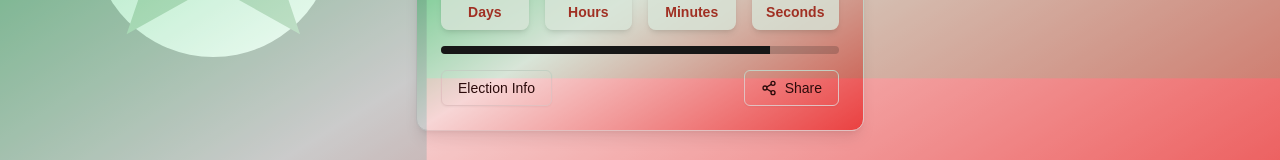
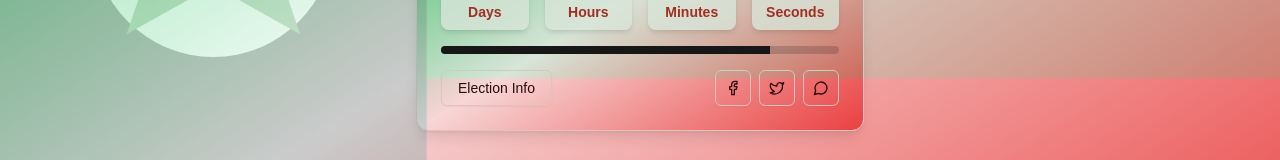
Before and after one commit to rimoza/sl-elections-countdown, a Next.js app: page / in a window 1280 px wide. Shown: the part 464-624 px from the top of the page. Built offline with nearby package versions, Linux system fonts and the light colour scheme.

Commit message:
feat: add improvements

```diff
--- a/package.json
+++ b/package.json
@@ -10,6 +10,7 @@
   },
   "dependencies": {
     "@radix-ui/react-alert-dialog": "^1.1.1",
+    "@radix-ui/react-dialog": "^1.1.1",
     "@radix-ui/react-icons": "^1.3.0",
     "@radix-ui/react-progress": "^1.1.0",
     "@radix-ui/react-slot": "^1.1.0",
--- a/src/components/countdown-timer.tsx
+++ b/src/components/countdown-timer.tsx
@@ -1,11 +1,62 @@
 "use client";
 
-import { useState, useEffect } from 'react';
-import { Card, CardContent, CardHeader, CardTitle } from '@/components/ui/card';
-import { Button } from '@/components/ui/button';
-import { AlertDialog, AlertDialogAction, AlertDialogContent, AlertDialogDescription, AlertDialogFooter, AlertDialogHeader, AlertDialogTitle, AlertDialogTrigger } from '@/components/ui/alert-dialog';
-import { Progress } from '@/components/ui/progress';
-import { Share2 } from 'lucide-react';
+import { useState, useEffect } from "react";
+import { Card, CardContent, CardHeader, CardTitle } from "@/components/ui/card";
+import { Button } from "@/components/ui/button";
+import { Progress } from "@/components/ui/progress";
+import { Facebook, Twitter, MessageCircle } from "lucide-react";
+import {
+  Dialog,
+  DialogContent,
+  DialogDescription,
+  DialogHeader,
+  DialogTitle,
+  DialogTrigger,
+} from "@/components/ui/dialog";
+
+const ElectionInfoModal = () => (
+  <Dialog>
+    <DialogTrigger asChild>
+      <Button variant="outline">Election Info</Button>
+    </DialogTrigger>
+    <DialogContent className="sm:max-w-[425px]">
+      <DialogHeader>
+        <DialogTitle>Somaliland Presidential Election 2024</DialogTitle>
+        <DialogDescription>
+          Key information about the upcoming election
+        </DialogDescription>
+      </DialogHeader>
+      <div className="grid gap-4 py-4">
+        <div className="grid grid-cols-4 items-center gap-4">
+          <h3 className="font-bold col-span-4">Date: November 13, 2024</h3>
+        </div>
+        <div className="grid grid-cols-4 items-center gap-4">
+          <p className="col-span-4">
+            The Somaliland presidential election is a crucial democratic event
+            where citizens elect their next president. Here are some key points:
+          </p>
+        </div>
+        <ul className="list-disc pl-5 space-y-2">
+          <li>Voter registration is required to participate.</li>
+          <li>The election uses a first-past-the-post voting system.</li>
+          <li>
+            Candidates must be Somaliland citizens, Muslim, and at least 40
+            years old.
+          </li>
+          <li>
+            International observers are typically invited to monitor the
+            election process.
+          </li>
+          <li>Results are usually announced within a week of the election.</li>
+        </ul>
+        <p>
+          Stay informed and make sure your voice is heard in this important
+          democratic process!
+        </p>
+      </div>
+    </DialogContent>
+  </Dialog>
+);
 
 const CountdownTimer = () => {
   const [timeLeft, setTimeLeft] = useState({
@@ -17,8 +68,8 @@
   const [progress, setProgress] = useState(0);
 
   useEffect(() => {
-    const targetDate = new Date('2024-11-13T00:00:00');
-    const startDate = new Date('2023-11-13T00:00:00'); // Assuming 1 year countdown
+    const targetDate = new Date("2024-11-13T00:00:00");
+    const startDate = new Date("2023-11-13T00:00:00"); // Assuming 1 year countdown
 
     const timer = setInterval(() => {
       const now = new Date();
@@ -44,55 +95,81 @@
     return () => clearInterval(timer);
   }, []);
 
-  const handleShare = async () => {
-    const shareData = {
-      title: 'Somaliland Election 2024 Countdown',
-      text: 'Join me in counting down to the Somaliland Election 2024!',
-      url: window.location.href,
-    };
+  const shareText =
+    "Join me in counting down to the Somaliland Presidential Election 2024!";
+  const shareUrl = typeof window !== "undefined" ? window.location.href : "";
 
-    try {
-      await navigator.share(shareData);
-    } catch (err) {
-      console.error('Error sharing:', err);
+  const handleShare = (platform: string) => {
+    let url;
+    switch (platform) {
+      case "facebook":
+        url = `https://www.facebook.com/sharer/sharer.php?u=${encodeURIComponent(
+          shareUrl
+        )}`;
+        break;
+      case "twitter":
+        url = `https://twitter.com/intent/tweet?text=${encodeURIComponent(
+          shareText
+        )}&url=${encodeURIComponent(shareUrl)}`;
+        break;
+      case "whatsapp":
+        url = `https://wa.me/?text=${encodeURIComponent(
+          shareText + " " + shareUrl
+        )}`;
+        break;
+      default:
+        return;
     }
+    window.open(url, "_blank");
   };
 
   return (
     <Card className="w-full max-w-md mx-auto bg-gradient-to-br from-green-500 via-white to-red-500 text-black shadow-lg">
       <CardHeader className="bg-black bg-opacity-70 text-white rounded-t-xl">
-        <CardTitle className="text-center text-2xl font-bold">Somaliland Election Countdown</CardTitle>
+        <CardTitle className="text-center text-2xl font-bold">
+          Somaliland Election Countdown
+        </CardTitle>
       </CardHeader>
       <CardContent className="p-6">
         <div className="grid grid-cols-4 gap-4 text-center mb-4">
           {Object.entries(timeLeft).map(([unit, value]) => (
-            <div key={unit} className="flex flex-col bg-white bg-opacity-80 rounded-lg p-2 shadow-md">
+            <div
+              key={unit}
+              className="flex flex-col bg-white bg-opacity-80 rounded-lg p-2 shadow-md"
+            >
               <span className="text-4xl font-bold text-green-700">{value}</span>
-              <span className="text-sm capitalize text-red-700 font-semibold">{unit}</span>
+              <span className="text-sm capitalize text-red-700 font-semibold">
+                {unit}
+              </span>
             </div>
           ))}
         </div>
         <Progress value={progress} className="mb-4" />
-        <div className="flex justify-between">
-          <AlertDialog>
-            <AlertDialogTrigger asChild>
-              <Button variant="outline">Election Info</Button>
-            </AlertDialogTrigger>
-            <AlertDialogContent>
-              <AlertDialogHeader>
-                <AlertDialogTitle>Somaliland Election 2024</AlertDialogTitle>
-                <AlertDialogDescription>
-                  The Somaliland presidential election is scheduled for November 13, 2024. This election is crucial for the democratic process in Somaliland. Make sure you`&apos;re registered to vote and stay informed about the candidates and issues.
-                </AlertDialogDescription>
-              </AlertDialogHeader>
-              <AlertDialogFooter>
-                <AlertDialogAction>Close</AlertDialogAction>
-              </AlertDialogFooter>
-            </AlertDialogContent>
-          </AlertDialog>
-          <Button onClick={handleShare} variant="outline">
-            <Share2 className="mr-2 h-4 w-4" /> Share
-          </Button>
+        <div className="flex justify-between items-center">
+          <ElectionInfoModal />
+          <div className="flex space-x-2">
+            <Button
+              onClick={() => handleShare("facebook")}
+              variant="outline"
+              size="icon"
+            >
+              <Facebook className="h-4 w-4" />
+            </Button>
+            <Button
+              onClick={() => handleShare("twitter")}
+              variant="outline"
+              size="icon"
+            >
+              <Twitter className="h-4 w-4" />
+            </Button>
+            <Button
+              onClick={() => handleShare("whatsapp")}
+              variant="outline"
+              size="icon"
+            >
+              <MessageCircle className="h-4 w-4" />
+            </Button>
+          </div>
         </div>
       </CardContent>
     </Card>
--- /dev/null
+++ b/src/components/ui/dialog.tsx
@@ -0,0 +1,122 @@
+"use client"
+
+import * as React from "react"
+import * as DialogPrimitive from "@radix-ui/react-dialog"
+import { Cross2Icon } from "@radix-ui/react-icons"
+
+import { cn } from "@/lib/utils"
+
+const Dialog = DialogPrimitive.Root
+
+const DialogTrigger = DialogPrimitive.Trigger
+
+const DialogPortal = DialogPrimitive.Portal
+
+const DialogClose = DialogPrimitive.Close
+
+const DialogOverlay = React.forwardRef<
+  React.ElementRef<typeof DialogPrimitive.Overlay>,
+  React.ComponentPropsWithoutRef<typeof DialogPrimitive.Overlay>
+>(({ className, ...props }, ref) => (
+  <DialogPrimitive.Overlay
+    ref={ref}
+    className={cn(
+      "fixed inset-0 z-50 bg-black/80  data-[state=open]:animate-in data-[state=closed]:animate-out data-[state=closed]:fade-out-0 data-[state=open]:fade-in-0",
+      className
+    )}
+    {...props}
+  />
+))
+DialogOverlay.displayName = DialogPrimitive.Overlay.displayName
+
+const DialogContent = React.forwardRef<
+  React.ElementRef<typeof DialogPrimitive.Content>,
+  React.ComponentPropsWithoutRef<typeof DialogPrimitive.Content>
+>(({ className, children, ...props }, ref) => (
+  <DialogPortal>
+    <DialogOverlay />
+    <DialogPrimitive.Content
+      ref={ref}
+      className={cn(
+        "fixed left-[50%] top-[50%] z-50 grid w-full max-w-lg translate-x-[-50%] translate-y-[-50%] gap-4 border bg-background p-6 shadow-lg duration-200 data-[state=open]:animate-in data-[state=closed]:animate-out data-[state=closed]:fade-out-0 data-[state=open]:fade-in-0 data-[state=closed]:zoom-out-95 data-[state=open]:zoom-in-95 data-[state=closed]:slide-out-to-left-1/2 data-[state=closed]:slide-out-to-top-[48%] data-[state=open]:slide-in-from-left-1/2 data-[state=open]:slide-in-from-top-[48%] sm:rounded-lg",
+        className
+      )}
+      {...props}
+    >
+      {children}
+      <DialogPrimitive.Close className="absolute right-4 top-4 rounded-sm opacity-70 ring-offset-background transition-opacity hover:opacity-100 focus:outline-none focus:ring-2 focus:ring-ring focus:ring-offset-2 disabled:pointer-events-none data-[state=open]:bg-accent data-[state=open]:text-muted-foreground">
+        <Cross2Icon className="h-4 w-4" />
+        <span className="sr-only">Close</span>
+      </DialogPrimitive.Close>
+    </DialogPrimitive.Content>
+  </DialogPortal>
+))
+DialogContent.displayName = DialogPrimitive.Content.displayName
+
+const DialogHeader = ({
+  className,
+  ...props
+}: React.HTMLAttributes<HTMLDivElement>) => (
+  <div
+    className={cn(
+      "flex flex-col space-y-1.5 text-center sm:text-left",
+      className
+    )}
+    {...props}
+  />
+)
+DialogHeader.displayName = "DialogHeader"
+
+const DialogFooter = ({
+  className,
+  ...props
+}: React.HTMLAttributes<HTMLDivElement>) => (
+  <div
+    className={cn(
+      "flex flex-col-reverse sm:flex-row sm:justify-end sm:space-x-2",
+      className
+    )}
+    {...props}
+  />
+)
+DialogFooter.displayName = "DialogFooter"
+
+const DialogTitle = React.forwardRef<
+  React.ElementRef<typeof DialogPrimitive.Title>,
+  React.ComponentPropsWithoutRef<typeof DialogPrimitive.Title>
+>(({ className, ...props }, ref) => (
+  <DialogPrimitive.Title
+    ref={ref}
+    className={cn(
+      "text-lg font-semibold leading-none tracking-tight",
+      className
+    )}
+    {...props}
+  />
+))
+DialogTitle.displayName = DialogPrimitive.Title.displayName
+
+const DialogDescription = React.forwardRef<
+  React.ElementRef<typeof DialogPrimitive.Description>,
+  React.ComponentPropsWithoutRef<typeof DialogPrimitive.Description>
+>(({ className, ...props }, ref) => (
+  <DialogPrimitive.Description
+    ref={ref}
+    className={cn("text-sm text-muted-foreground", className)}
+    {...props}
+  />
+))
+DialogDescription.displayName = DialogPrimitive.Description.displayName
+
+export {
+  Dialog,
+  DialogPortal,
+  DialogOverlay,
+  DialogTrigger,
+  DialogClose,
+  DialogContent,
+  DialogHeader,
+  DialogFooter,
+  DialogTitle,
+  DialogDescription,
+}
```
Also changed, not shown: 1 other file (tests, documents, lock files or other folders).
